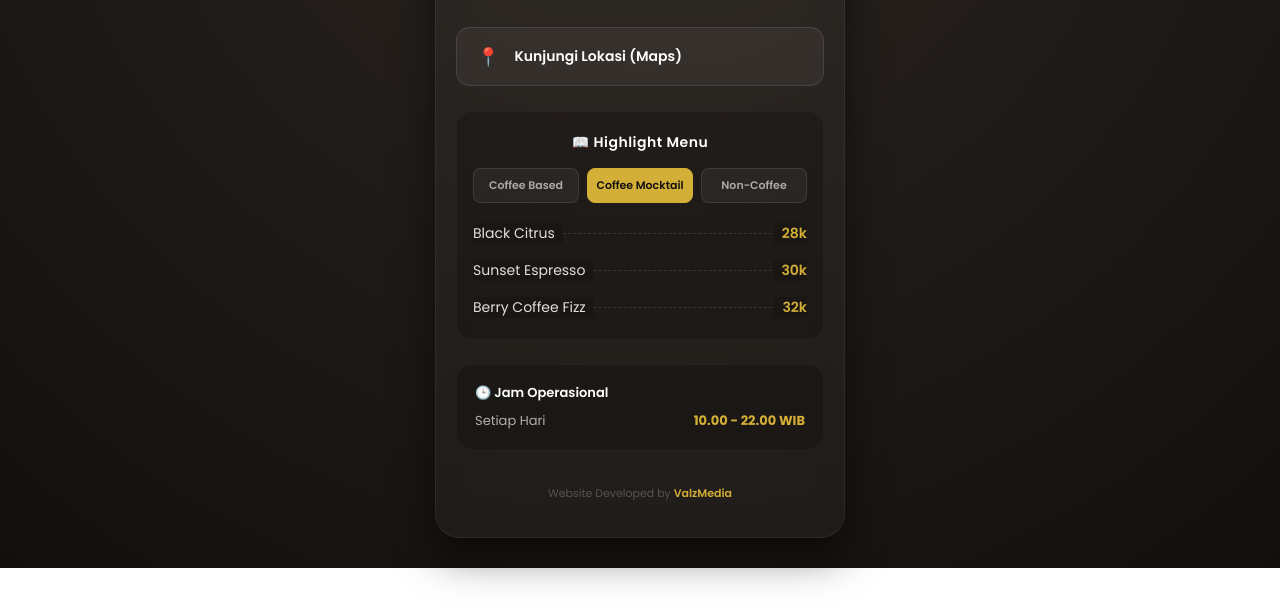
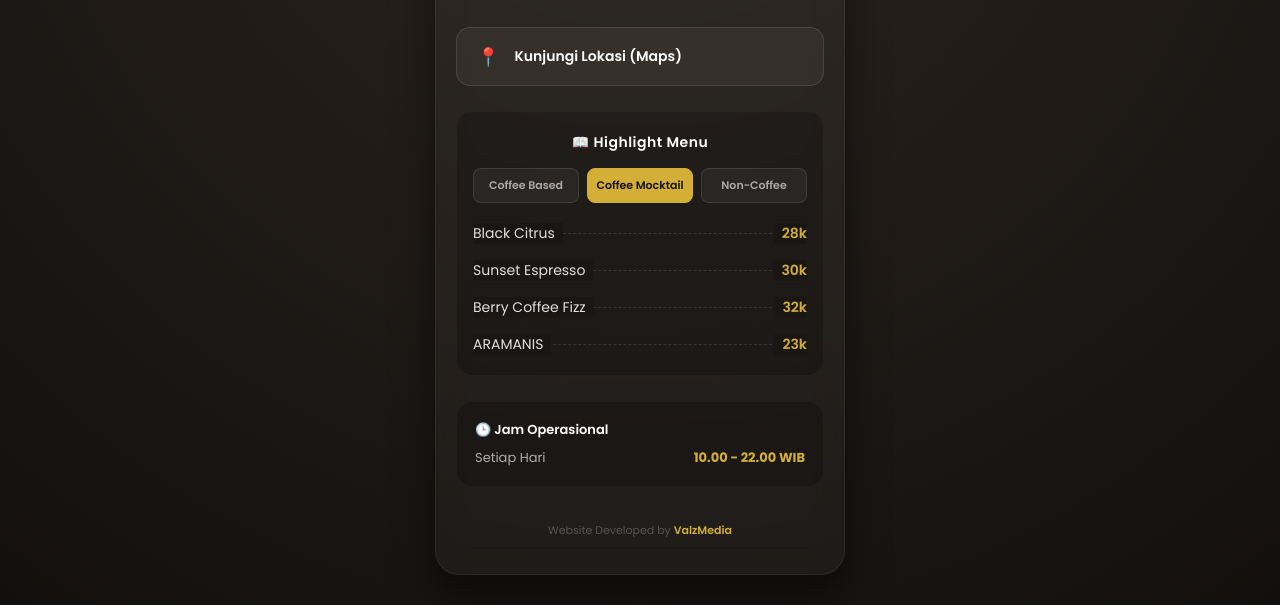
Before and after one commit to nopall225/ara_roastery, a plain HTML site: page index.html in a window 1280 px wide. Both pictures are taken after a click on the button "Coffee Mocktail". Shown: the part 245-850 px from the top of the page. Before the commit the page ends 813 px from the top, so only its background shows below. Drawn offline with Linux system fonts and the light colour scheme.

Commit message:
index.html

```diff
--- a/index.html
+++ b/index.html
@@ -83,6 +83,10 @@
                     <span class="menu-name">Berry Coffee Fizz</span>
                     <span class="menu-price">32k</span>
                 </div>
+                <div class="menu-item">
+                    <span class="menu-name">ARAMANIS</span>
+                    <span class="menu-price">23k</span>
+                </div>
             </div>
 
             <!-- Kategori 3: NON-COFFEE -->
```
